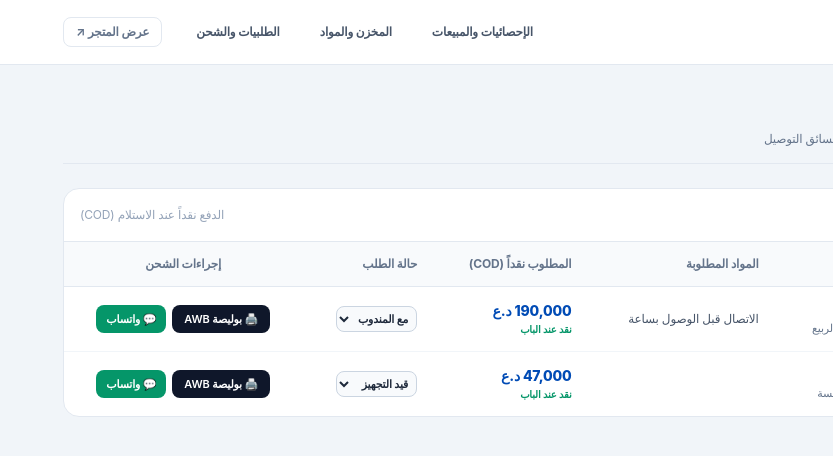
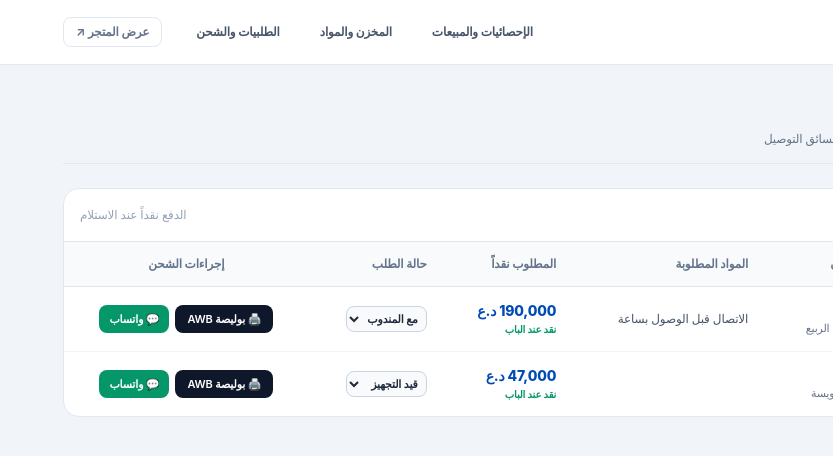
Before and after one commit to gozetaph/al-ani-filter, a Next.js app: page /admin/orders in a window 1280 px wide. Shown: the top 456 px of the page, without its empty margins (447-1280 px from the left). Built offline with nearby package versions, Linux system fonts and the light colour scheme; no server answers; the database is empty.

Commit message:
fix: remove COD acronym across UI keeping clean Arabic text

```diff
--- a/app/admin/orders/page.tsx
+++ b/app/admin/orders/page.tsx
@@ -61,7 +61,7 @@ export default function AdminOrdersPage() {
           <h3 className="font-bold text-sm text-slate-900">
             الطلبيات النشطة ({orders.length} طلبية)
           </h3>
-          <span className="text-xs text-slate-400">الدفع نقداً عند الاستلام (COD)</span>
+          <span className="text-xs text-slate-400">الدفع نقداً عند الاستلام</span>
         </div>
 
         <div className="overflow-x-auto">
@@ -72,7 +72,7 @@ export default function AdminOrdersPage() {
                 <th className="p-3.5">الزبون والهاتف</th>
                 <th className="p-3.5">المحافظة والعنوان</th>
                 <th className="p-3.5">المواد المطلوبة</th>
-                <th className="p-3.5">المطلوب نقداً (COD)</th>
+                <th className="p-3.5">المطلوب نقداً</th>
                 <th className="p-3.5">حالة الطلب</th>
                 <th className="p-3.5 text-center">إجراءات الشحن</th>
               </tr>
@@ -221,7 +221,7 @@ export default function AdminOrdersPage() {
 
               <div className="bg-amber-50 border-2 border-amber-400 p-4 rounded-xl text-center">
                 <span className="text-[11px] font-bold text-amber-900 uppercase block">
-                  المبلغ المطلوب تحصيله نقداً من الزبون (COD)
+                  المبلغ المطلوب تحصيله نقداً من الزبون
                 </span>
                 <p className="text-2xl sm:text-3xl font-black text-amber-700 mt-0.5">
                   {formatIQD(selectedWaybill.total_amount)}
--- a/app/admin/page.tsx
+++ b/app/admin/page.tsx
@@ -221,7 +221,7 @@ export default function AdminDashboardPage() {
                 <th className="p-3">الزبون</th>
                 <th className="p-3">المحافظة</th>
                 <th className="p-3">المواد</th>
-                <th className="p-3">المبلغ الإجمالي (COD)</th>
+                <th className="p-3">المبلغ الإجمالي</th>
                 <th className="p-3">الحالة</th>
               </tr>
             </thead>
--- a/app/page.tsx
+++ b/app/page.tsx
@@ -189,7 +189,7 @@ export default function StorefrontPage() {
           </p>
 
           <div className="pt-2 flex items-center justify-center gap-6 text-xs text-slate-500 font-medium">
-            <span>• دفع عند الاستلام (COD)</span>
+            <span>• دفع عند الاستلام</span>
             <span>• ضمان 12 شهر</span>
             <span>• فحص قبل الدفع</span>
           </div>
@@ -437,7 +437,7 @@ export default function StorefrontPage() {
                   <span className="font-semibold text-[#004bb5]">{formatIQD(deliveryFee)}</span>
                 </div>
                 <div className="border-t border-slate-200 pt-1.5 flex justify-between items-baseline font-extrabold text-sm text-slate-900">
-                  <span>المبلغ المطلوب نقداً (COD):</span>
+                  <span>المبلغ المطلوب نقداً:</span>
                   <span className="text-[#004bb5] text-base">{formatIQD(orderTotal)}</span>
                 </div>
               </div>
@@ -484,7 +484,7 @@ export default function StorefrontPage() {
               </div>
               <div className="flex justify-between">
                 <span className="text-slate-500">طريقة الدفع:</span>
-                <span className="font-bold text-emerald-700">الدفع نقداً عند الباب (COD)</span>
+                <span className="font-bold text-emerald-700">الدفع نقداً عند الاستلام</span>
               </div>
             </div>
 
```
